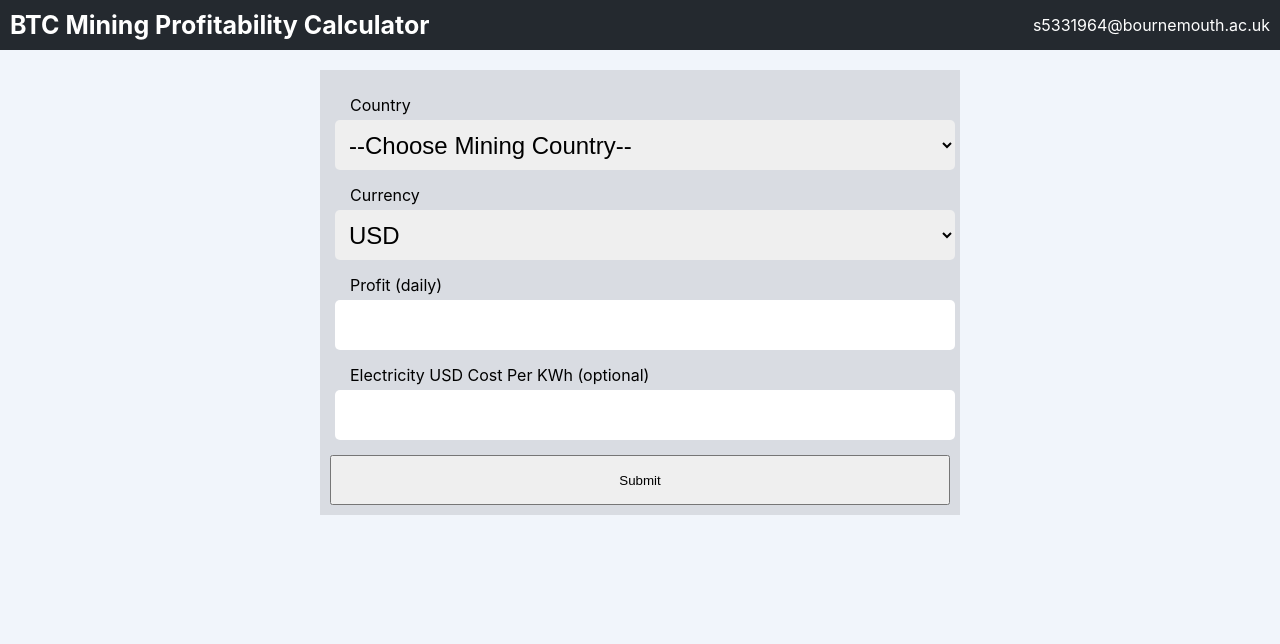
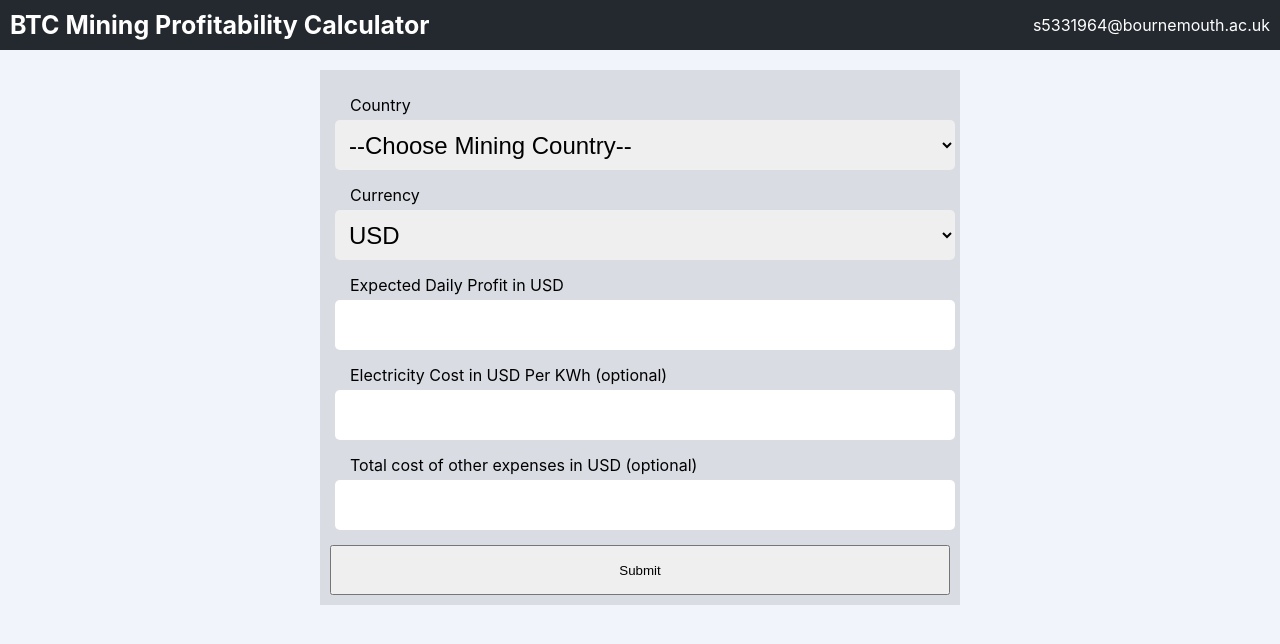
Before and after one commit to otejiri/btcminingcalculator, a React (Create React App) app in the folder frontend/: page / in a window 1280 px wide. Shown: the top 644 px of the page. Built offline with nearby package versions, Linux system fonts and the light colour scheme.

Commit message:
minor changes to input and minerstats api call

```diff
--- a/frontend/src/common/currency.js
+++ b/frontend/src/common/currency.js
@@ -1,163 +1 @@
-export const Currencies = [
-  "AED",
-  "AFN",
-  "ALL",
-  "AMD",
-  "ANG",
-  "AOA",
-  "ARS",
-  "AUD",
-  "AWG",
-  "AZN",
-  "BAM",
-  "BBD",
-  "BDT",
-  "BGN",
-  "BHD",
-  "BIF",
-  "BMD",
-  "BND",
-  "BOB",
-  "BRL",
-  "BSD",
-  "BTN",
-  "BWP",
-  "BYN",
-  "BZD",
-  "CAD",
-  "CDF",
-  "CHF",
-  "CLP",
-  "CNY",
-  "COP",
-  "CRC",
-  "CUP",
-  "CVE",
-  "CZK",
-  "DJF",
-  "DKK",
-  "DOP",
-  "DZD",
-  "EGP",
-  "ERN",
-  "ETB",
-  "EUR",
-  "FJD",
-  "FKP",
-  "FOK",
-  "GBP",
-  "GEL",
-  "GGP",
-  "GHS",
-  "GIP",
-  "GMD",
-  "GNF",
-  "GTQ",
-  "GYD",
-  "HKD",
-  "HNL",
-  "HRK",
-  "HTG",
-  "HUF",
-  "IDR",
-  "ILS",
-  "IMP",
-  "INR",
-  "IQD",
-  "IRR",
-  "ISK",
-  "JEP",
-  "JMD",
-  "JOD",
-  "JPY",
-  "KES",
-  "KGS",
-  "KHR",
-  "KID",
-  "KMF",
-  "KRW",
-  "KWD",
-  "KYD",
-  "KZT",
-  "LAK",
-  "LBP",
-  "LKR",
-  "LRD",
-  "LSL",
-  "LYD",
-  "MAD",
-  "MDL",
-  "MGA",
-  "MKD",
-  "MMK",
-  "MNT",
-  "MOP",
-  "MRU",
-  "MUR",
-  "MVR",
-  "MWK",
-  "MXN",
-  "MYR",
-  "MZN",
-  "NAD",
-  "NGN",
-  "NIO",
-  "NOK",
-  "NPR",
-  "NZD",
-  "OMR",
-  "PAB",
-  "PEN",
-  "PGK",
-  "PHP",
-  "PKR",
-  "PLN",
-  "PYG",
-  "QAR",
-  "RON",
-  "RSD",
-  "RUB",
-  "RWF",
-  "SAR",
-  "SBD",
-  "SCR",
-  "SDG",
-  "SEK",
-  "SGD",
-  "SHP",
-  "SLE",
-  "SOS",
-  "SRD",
-  "SSP",
-  "STN",
-  "SYP",
-  "SZL",
-  "THB",
-  "TJS",
-  "TMT",
-  "TND",
-  "TOP",
-  "TRY",
-  "TTD",
-  "TVD",
-  "TWD",
-  "TZS",
-  "UAH",
-  "UGX",
-  "USD",
-  "UYU",
-  "UZS",
-  "VES",
-  "VND",
-  "VUV",
-  "WST",
-  "XAF",
-  "XCD",
-  "XDR",
-  "XOF",
-  "XPF",
-  "YER",
-  "ZAR",
-  "ZMW",
-  "ZWL",
-];
+export const Currencies = ["USD"];
--- a/frontend/src/components/Body/Body.js
+++ b/frontend/src/components/Body/Body.js
@@ -11,6 +11,7 @@
 const CurrencyList = Currencies;
 
 const Body = () => {
+  // https://arxiv.org/pdf/1112.4980v1.pdf
   const [data, setData] = useState([]);
   const [profitValue, setProfitValue] = useState("");
   const [currency, setCurrency] = useState("USD");
@@ -86,11 +87,15 @@
             <Input
               type="text"
               inputHandler={(val) => onProfitValueChange(val)}
-              label="Profit (daily)"
+              label={`Expected Daily Profit in ${currency}`}
             />
             <Input
               type="text"
-              label={`Electricity ${currency} Cost Per KWh (optional)`}
+              label={`Electricity Cost in ${currency} Per KWh (optional)`}
+            />
+            <Input
+              type="text"
+              label={`Total cost of other expenses in ${currency} (optional)`}
             />
             <button
               onClick={() => onProfitSubmit()}
```
Also changed, not shown: 2 other files (tests, documents, lock files or other folders).
